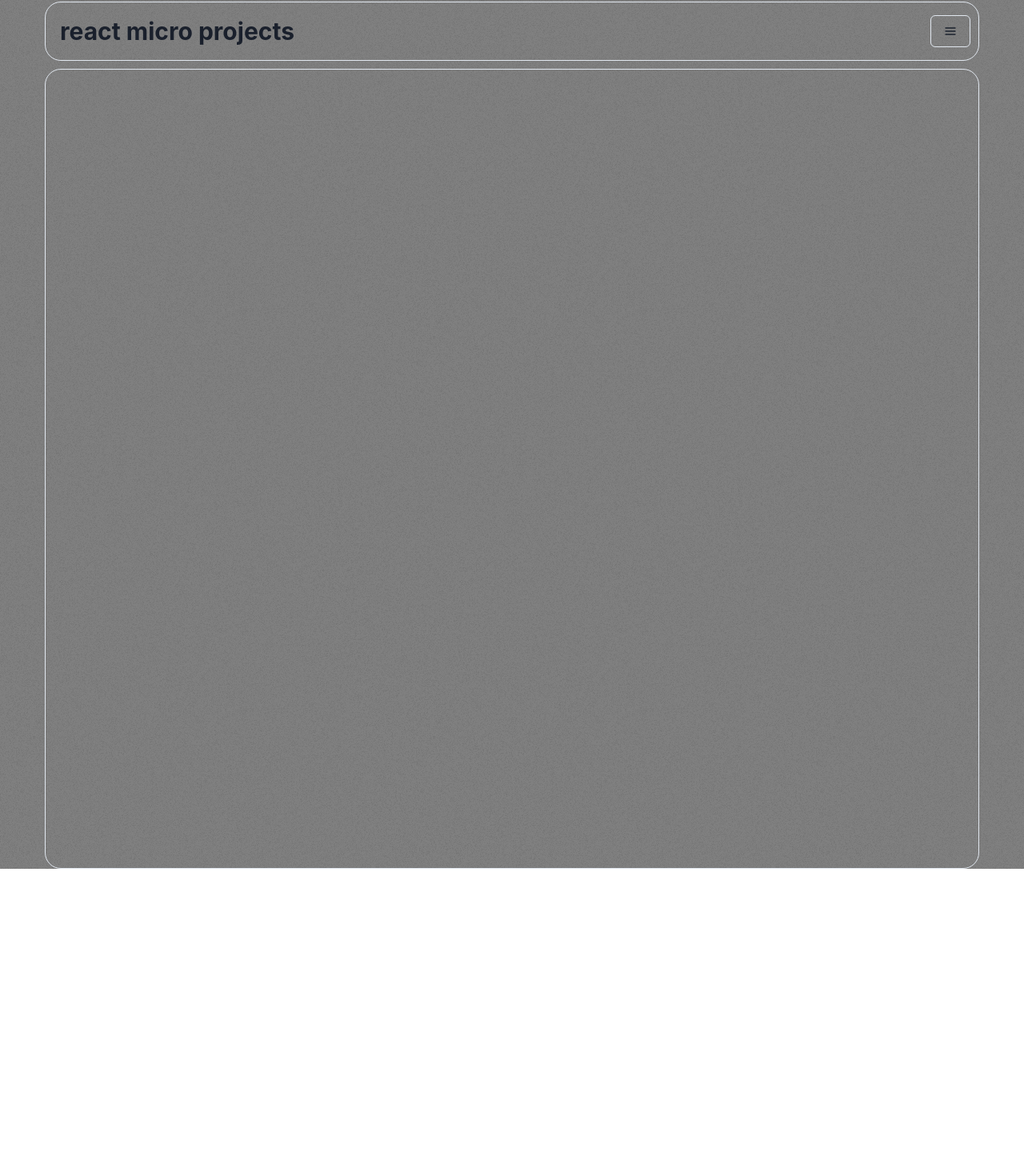
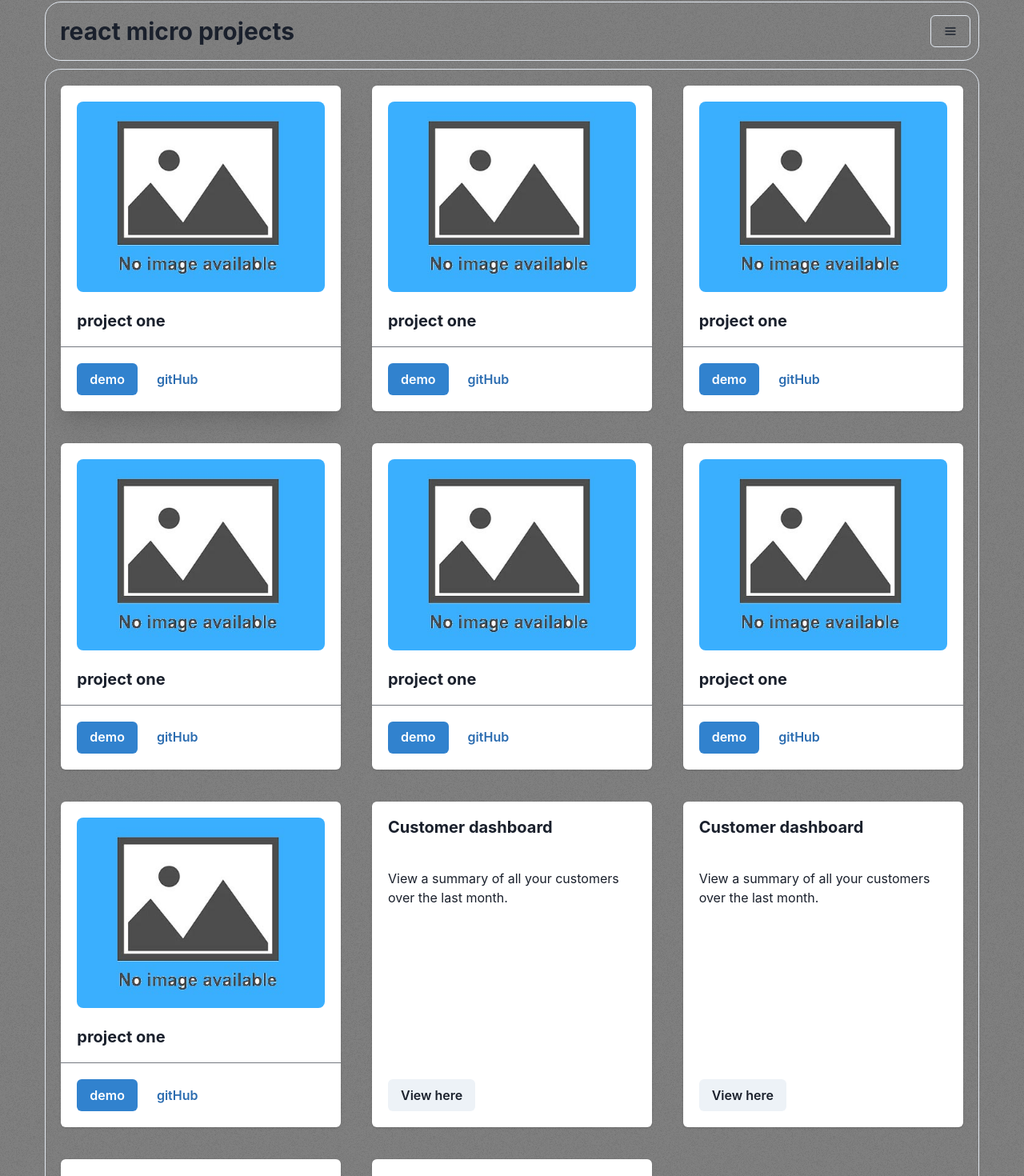
Before and after one commit to Afshin-Shoja/react-micro-projects, a React (Vite) app: page / in a window 1280 px wide. Shown: the part 8-1478 px from the top of the page at 80% size. Before the commit the page ends 1094 px from the top, so only its background shows below. Built offline with nearby package versions, Linux system fonts and the light colour scheme.

Commit message:
test netlify

```diff
--- a/src/componnets/Body.tsx
+++ b/src/componnets/Body.tsx
@@ -1,15 +1,260 @@
-import { Box } from "@chakra-ui/react";
+import {
+  Box,
+  Card,
+  CardBody,
+  CardFooter,
+  CardHeader,
+  Heading,
+  SimpleGrid,
+  Button,
+  Text,
+  ButtonGroup,
+  Divider,
+  Stack,
+  Image,
+} from "@chakra-ui/react";
 export const Body = () => {
   return (
     <>
       <Box
-        padding="10px"
+        padding="20px"
         borderRadius="20px"
         border="1px"
         borderColor="gray.200"
-        height="1000px"
         marginTop="10px"
-      ></Box>
+      >
+        <SimpleGrid
+          spacing={10}
+          templateColumns="repeat(auto-fill, minmax(300px, 3fr))"
+          alignContent="center"
+          justifyItems="center"
+        >
+          <Card width="350px" boxShadow="xl">
+            <CardBody>
+              <Image
+                src="/No-Image.jpg"
+                alt="Green double couch with wooden legs"
+                borderRadius="lg"
+              />
+              <Stack mt="6" spacing="3">
+                <Heading size="md">project one</Heading>
+              </Stack>
+            </CardBody>
+            <Divider />
+            <CardFooter>
+              <ButtonGroup spacing="2">
+                <Button variant="solid" colorScheme="blue">
+                  demo
+                </Button>
+                <Button variant="ghost" colorScheme="blue">
+                  gitHub
+                </Button>
+              </ButtonGroup>
+            </CardFooter>
+          </Card>
+          {/* ========================================= */}
+          <Card width="350px">
+            <CardBody>
+              <Image
+                src="/No-Image.jpg"
+                alt="Green double couch with wooden legs"
+                borderRadius="lg"
+              />
+              <Stack mt="6" spacing="3">
+                <Heading size="md">project one</Heading>
+              </Stack>
+            </CardBody>
+            <Divider />
+            <CardFooter>
+              <ButtonGroup spacing="2">
+                <Button variant="solid" colorScheme="blue">
+                  demo
+                </Button>
+                <Button variant="ghost" colorScheme="blue">
+                  gitHub
+                </Button>
+              </ButtonGroup>
+            </CardFooter>
+          </Card>
+          {/* ========================================= */}
+          <Card width="350px">
+            <CardBody>
+              <Image
+                src="/No-Image.jpg"
+                alt="Green double couch with wooden legs"
+                borderRadius="lg"
+              />
+              <Stack mt="6" spacing="3">
+                <Heading size="md">project one</Heading>
+              </Stack>
+            </CardBody>
+            <Divider />
+            <CardFooter>
+              <ButtonGroup spacing="2">
+                <Button variant="solid" colorScheme="blue">
+                  demo
+                </Button>
+                <Button variant="ghost" colorScheme="blue">
+                  gitHub
+                </Button>
+              </ButtonGroup>
+            </CardFooter>
+          </Card>
+          {/* ========================================= */}
+          <Card width="350px">
+            <CardBody>
+              <Image
+                src="/No-Image.jpg"
+                alt="Green double couch with wooden legs"
+                borderRadius="lg"
+              />
+              <Stack mt="6" spacing="3">
+                <Heading size="md">project one</Heading>
+              </Stack>
+            </CardBody>
+            <Divider />
+            <CardFooter>
+              <ButtonGroup spacing="2">
+                <Button variant="solid" colorScheme="blue">
+                  demo
+                </Button>
+                <Button variant="ghost" colorScheme="blue">
+                  gitHub
+                </Button>
+              </ButtonGroup>
+            </CardFooter>
+          </Card>
+          {/* ========================================= */}
+          <Card width="350px">
+            <CardBody>
+              <Image
+                src="/No-Image.jpg"
+                alt="Green double couch with wooden legs"
+                borderRadius="lg"
+              />
+              <Stack mt="6" spacing="3">
+                <Heading size="md">project one</Heading>
+              </Stack>
+            </CardBody>
+            <Divider />
+            <CardFooter>
+              <ButtonGroup spacing="2">
+                <Button variant="solid" colorScheme="blue">
+                  demo
+                </Button>
+                <Button variant="ghost" colorScheme="blue">
+                  gitHub
+                </Button>
+              </ButtonGroup>
+            </CardFooter>
+          </Card>
+          {/* ========================================= */}
+          <Card width="350px">
+            <CardBody>
+              <Image
+                src="/No-Image.jpg"
+                alt="Green double couch with wooden legs"
+                borderRadius="lg"
+              />
+              <Stack mt="6" spacing="3">
+                <Heading size="md">project one</Heading>
+              </Stack>
+            </CardBody>
+            <Divider />
+            <CardFooter>
+              <ButtonGroup spacing="2">
+                <Button variant="solid" colorScheme="blue">
+                  demo
+                </Button>
+                <Button variant="ghost" colorScheme="blue">
+                  gitHub
+                </Button>
+              </ButtonGroup>
+            </CardFooter>
+          </Card>
+          {/* ========================================= */}
+          <Card width="350px">
+            <CardBody>
+              <Image
+                src="/No-Image.jpg"
+                alt="Green double couch with wooden legs"
+                borderRadius="lg"
+              />
+              <Stack mt="6" spacing="3">
+                <Heading size="md">project one</Heading>
+              </Stack>
+            </CardBody>
+            <Divider />
+            <CardFooter>
+              <ButtonGroup spacing="2">
+                <Button variant="solid" colorScheme="blue">
+                  demo
+                </Button>
+                <Button variant="ghost" colorScheme="blue">
+                  gitHub
+                </Button>
+              </ButtonGroup>
+            </CardFooter>
+          </Card>
+          {/* ========================================= */}
+          <Card width="350px">
+            <CardHeader>
+              <Heading size="md"> Customer dashboard</Heading>
+            </CardHeader>
+            <CardBody>
+              <Text>
+                View a summary of all your customers over the last month.
+              </Text>
+            </CardBody>
+            <CardFooter>
+              <Button>View here</Button>
+            </CardFooter>
+          </Card>
+          {/* ========================================= */}
+          <Card width="350px">
+            <CardHeader>
+              <Heading size="md"> Customer dashboard</Heading>
+            </CardHeader>
+            <CardBody>
+              <Text>
+                View a summary of all your customers over the last month.
+              </Text>
+            </CardBody>
+            <CardFooter>
+              <Button>View here</Button>
+            </CardFooter>
+          </Card>
+          {/* ========================================= */}
+          <Card width="350px">
+            <CardHeader>
+              <Heading size="md"> Customer dashboard</Heading>
+            </CardHeader>
+            <CardBody>
+              <Text>
+                View a summary of all your customers over the last month.
+              </Text>
+            </CardBody>
+            <CardFooter>
+              <Button>View here</Button>
+            </CardFooter>
+          </Card>
+          {/* ========================================= */}
+          <Card width="350px">
+            <CardHeader>
+              <Heading size="md"> Customer dashboard</Heading>
+            </CardHeader>
+            <CardBody>
+              <Text>
+                View a summary of all your customers over the last month.
+              </Text>
+            </CardBody>
+            <CardFooter>
+              <Button>View here</Button>
+            </CardFooter>
+          </Card>
+          {/* ========================================= */}
+        </SimpleGrid>
+      </Box>
     </>
   );
 };
```
Also changed, not shown: public/No-Image.jpg (added), public/No-Image0.jpg (added).
